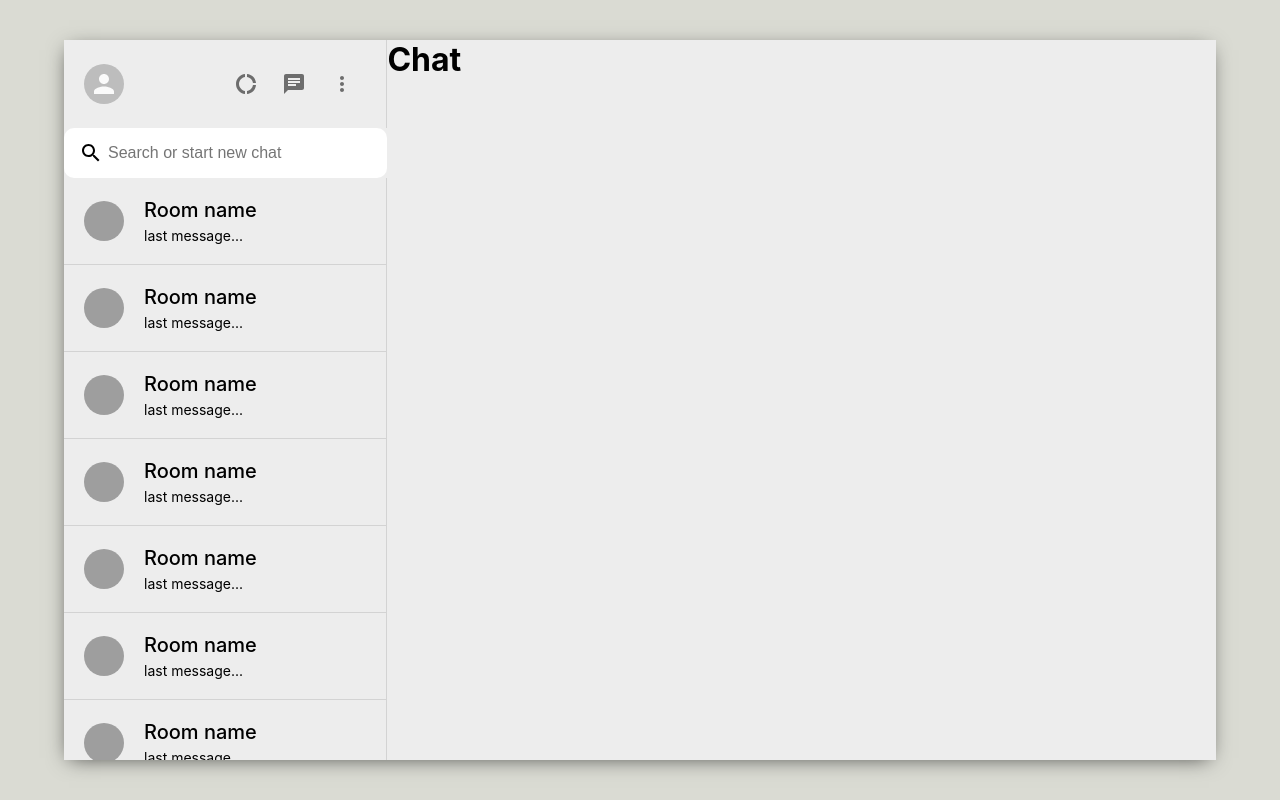
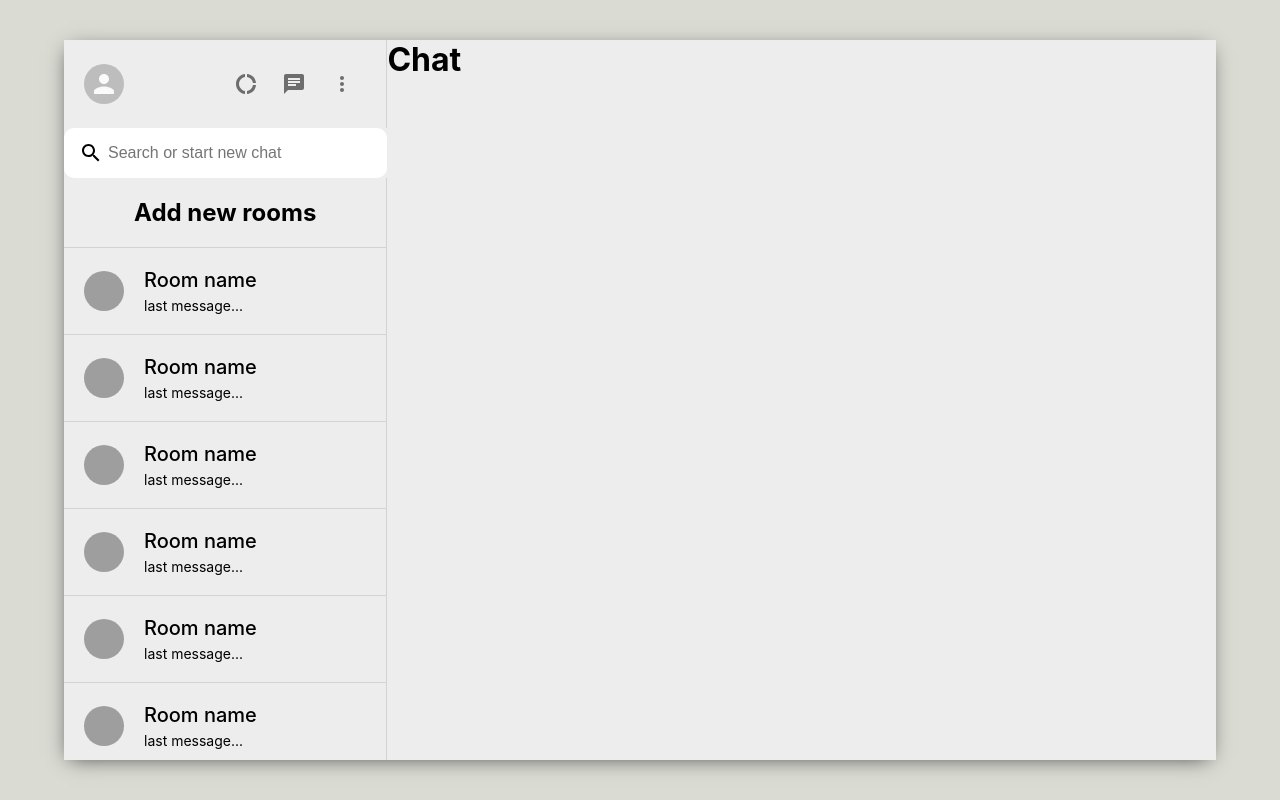
Before and after one commit to Kimyb8870/whatsapp-clone-repeat, a React (Create React App) app: page / in a window 1280 px wide. Built offline with nearby package versions, Linux system fonts and the light colour scheme; grey boxes are pictures that could not be loaded.

Commit message:
Feature: button with style to create new room
connect database here later

```diff
--- a/src/components/Sidebar.js
+++ b/src/components/Sidebar.js
@@ -31,7 +31,7 @@ const Sidebar = () => {
         <input placeholder="Search or start new chat" />
       </div>
       <div className="sidebar__chats">
-        <SidebarChat />
+        <SidebarChat addNewChat />
         <SidebarChat />
         <SidebarChat />
         <SidebarChat />
--- a/src/components/SidebarChat.css
+++ b/src/components/SidebarChat.css
@@ -28,3 +28,8 @@
 .sidebarChat__info > p {
   font-size: 14px;
 }
+
+.sidebarChat__newRoom {
+  display: flex;
+  justify-content: center;
+}
--- a/src/components/SidebarChat.js
+++ b/src/components/SidebarChat.js
@@ -2,14 +2,23 @@ import "./SidebarChat.css";
 import { Avatar } from "@material-ui/core";
 import React, { useState, useEffect } from "react";
 
-const SidebarChat = () => {
+const SidebarChat = ({ addNewChat }) => {
   const [seed, setSeed] = useState();
 
   useEffect(() => {
     setSeed(Math.floor(Math.random() * 100));
   }, []);
 
-  return (
+  const createChat = () => {
+    const roomName = prompt("please type name of new room");
+    console.log(roomName);
+
+    if (roomName) {
+      //do something with database
+    }
+  };
+
+  return !addNewChat ? (
     <div className="sidebarChat">
       <Avatar src={`https://avatars.dicebear.com/api/human/${seed}.svg`} />
       <div className="sidebarChat__info">
@@ -17,6 +26,10 @@ const SidebarChat = () => {
         <p>last message...</p>
       </div>
     </div>
+  ) : (
+    <div className="sidebarChat sidebarChat__newRoom" onClick={createChat}>
+      <h2>Add new rooms</h2>
+    </div>
   );
 };
 
```
